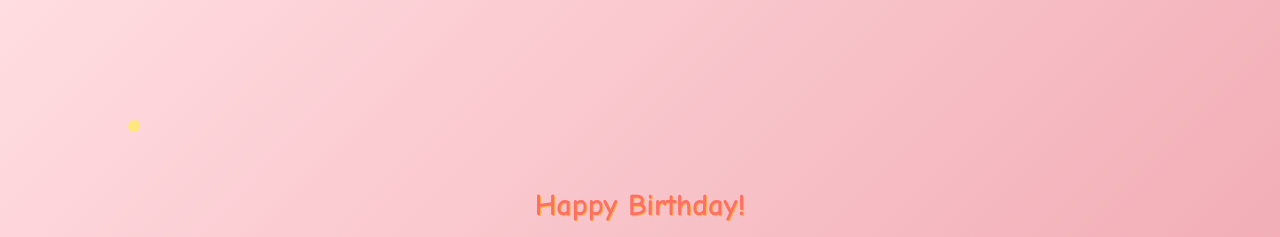
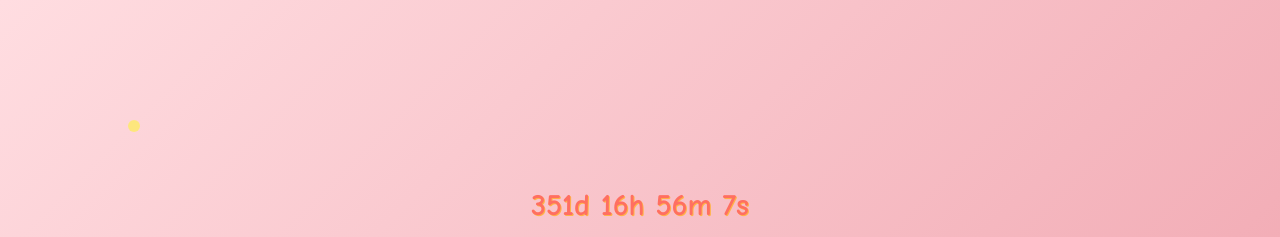
Before and after one commit to sowmisisha/Birthday_Countdown, a plain HTML site: page birthday.html in a window 1280 px wide. Shown: the top 237 px of the page. Drawn offline with Linux system fonts and the light colour scheme.

Commit message:
Update birthday.html

```diff
--- a/birthday.html
+++ b/birthday.html
@@ -38,7 +38,7 @@
 
     <script>
         // Countdown Timer
-        const birthdayDate = new Date('2025-02-09T00:00:00'); // Set your birthday date here
+        const birthdayDate = new Date('2026-02-09T00:00:00'); // Set your birthday date here
         const countdownElement = document.getElementById('countdown-timer');
 
         function updateCountdown() {
```
